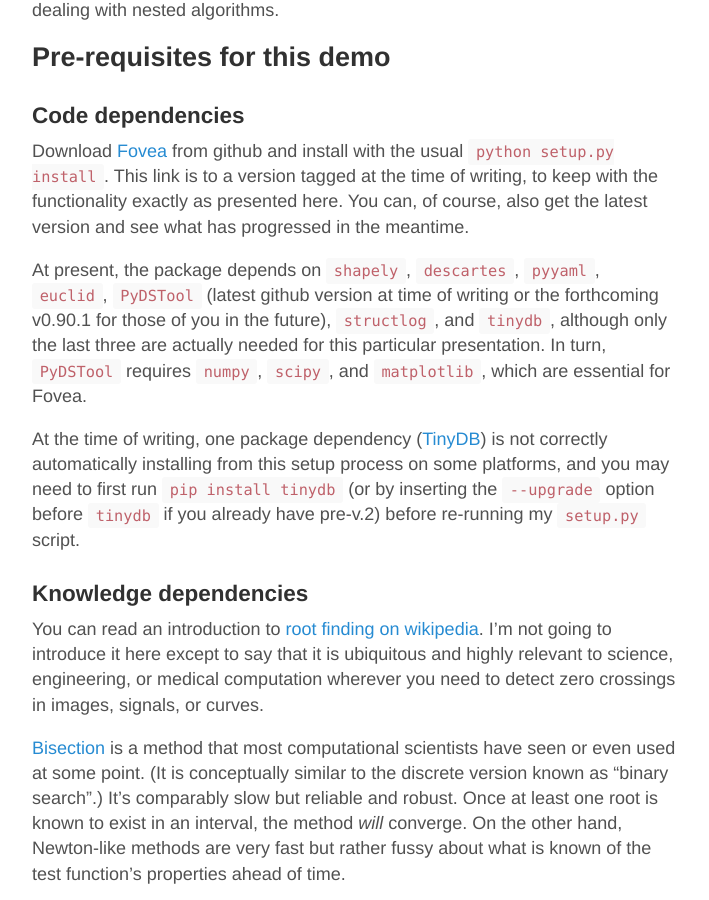
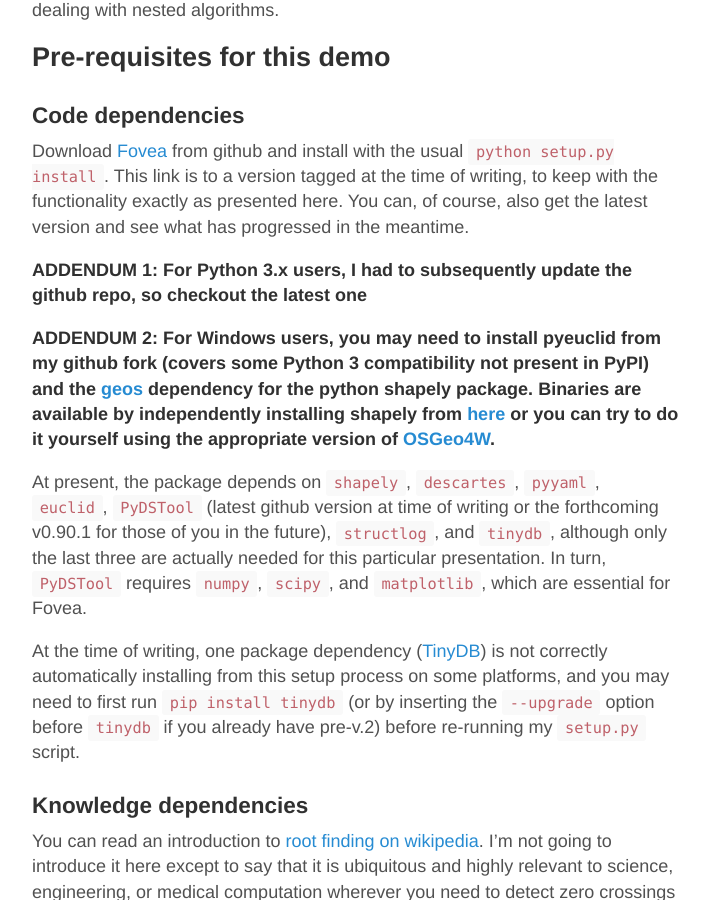
Before and after one commit to robclewley/robclewley.github.io, a Jekyll site: the page built from _posts/2015-05-06-logging-and-diagnostic-tools-for-numeric-python-algorithms.md, in a window 1280 px wide and 900 px high, scrolled down 3758 px. Shown: the whole window, without its empty margins (284-993 px from the left). Built offline with Jekyll 4.4.1, drawn with Linux system fonts in a browser that asks for light colours; Markdown is read by kramdown in place of the engine named in the settings; formulas are drawn with MathJax 3; comment, search, counter and statistics services are not loaded.

Commit message:
Update 2015-05-06-logging-and-diagnostic-tools-for-numeric-python-algorithms.md
Updated code dependencies for Windows and Python 3 users

```diff
--- a/_posts/2015-05-06-logging-and-diagnostic-tools-for-numeric-python-algorithms.md
+++ b/_posts/2015-05-06-logging-and-diagnostic-tools-for-numeric-python-algorithms.md
@@ -178,6 +178,10 @@
 link is to a version tagged at the time of writing, to keep with the
 functionality exactly as presented here. You can, of course, also get
 the latest version and see what has progressed in the meantime.
+
+**ADDENDUM 1: For Python 3.x users, I had to subsequently update the github repo, so checkout the latest one**
+
+**ADDENDUM 2: For Windows users, you may need to install pyeuclid from my github fork (covers some Python 3 compatibility not present in PyPI) and the [geos](http://trac.osgeo.org/geos/) dependency for the python shapely package. Binaries are available by independently installing shapely from [here](http://www.lfd.uci.edu/~gohlke/pythonlibs/#shapely) or you can try to do it yourself using the appropriate version of [OSGeo4W](http://trac.osgeo.org/osgeo4w/).**
 
 At present, the package depends on `shapely`, `descartes`, `pyyaml`,
 `euclid`, [`PyDSTool`](http://github.com/robclewley/pydstool) (latest
```
